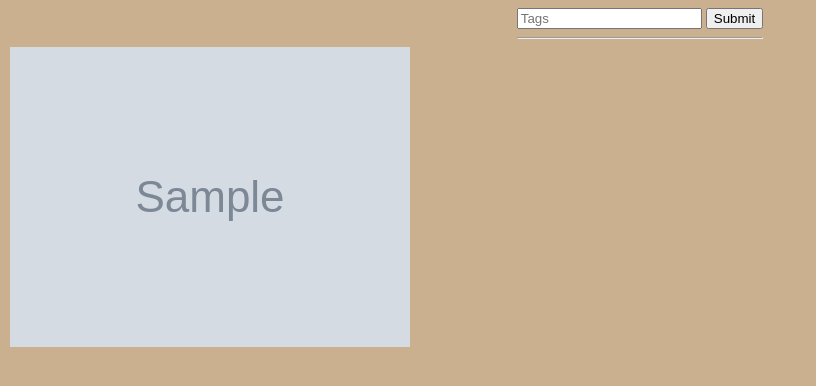
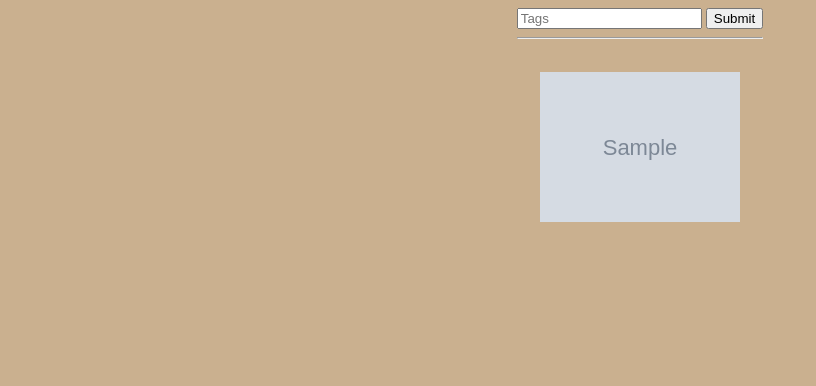
Before and after one commit to kotfind/tagserver, a Flask app: template templates/index.j2 in a window 1280 px wide. Shown: the part 38-424 px from the top of the page, without its empty margins (0-816 px from the left). Run offline with Flask 2, Linux system fonts and the light colour scheme; the template is opened without the code that fills it: most values are stand-ins (such as "Sample title", 1, 10 or a date in 2020); grey boxes marked "Sample" are stand-in pictures; parts of the project's set-up code (start-up, migrations or seed data) failed here and were passed over.

Commit message:
Redesign index.j2

```diff
--- a/templates/index.j2
+++ b/templates/index.j2
@@ -8,6 +8,30 @@
 #tagsForm {
     display: flex;
     justify-content: center;
+}
+
+#imgsContainer {
+    display: flex;
+    flex-wrap: wrap;
+    justify-content: center;
+    gap: 20px;
+
+    max-width: calc(3 * 20px + 4 * 200px);
+    margin: 0 auto;
+}
+
+.imgWrapper {
+    width: 200px;
+    height: 200px;
+
+    display: flex;
+    justify-content: center;
+    align-items: center;
+}
+
+.img {
+    max-width: 100%;
+    max-height: 100%;
 }
 
 </style>
@@ -24,7 +48,11 @@
         </div>
     </form>
 
-    {% for file in files %}
-        <img src="/thumb/{{ file.thumbFilename }}">
-    {% endfor %}
+    <div id="imgsContainer">
+        {% for file in files %}
+            <div class="imgWrapper">
+                <img class="img" src="/thumb/{{ file.thumbFilename }}">
+            </div>
+        {% endfor %}
+    </div>
 {% endblock %}
```
